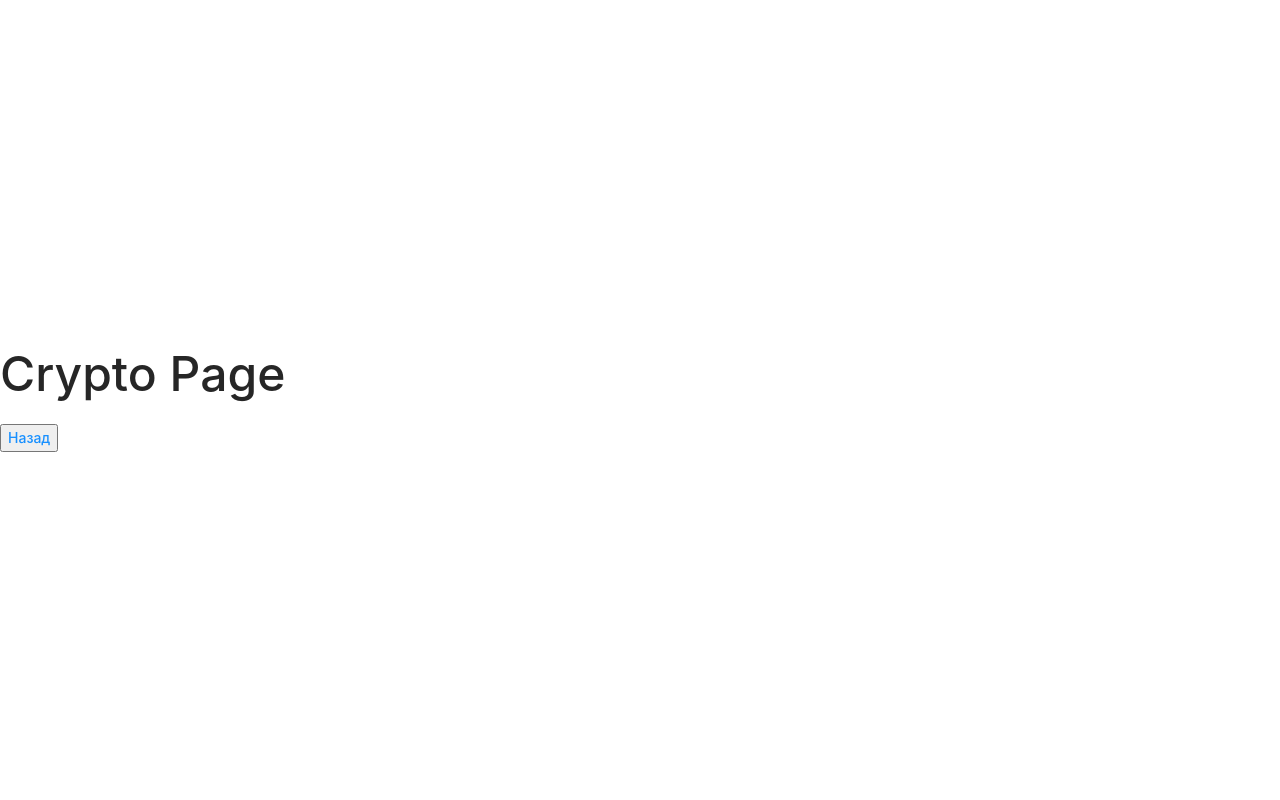
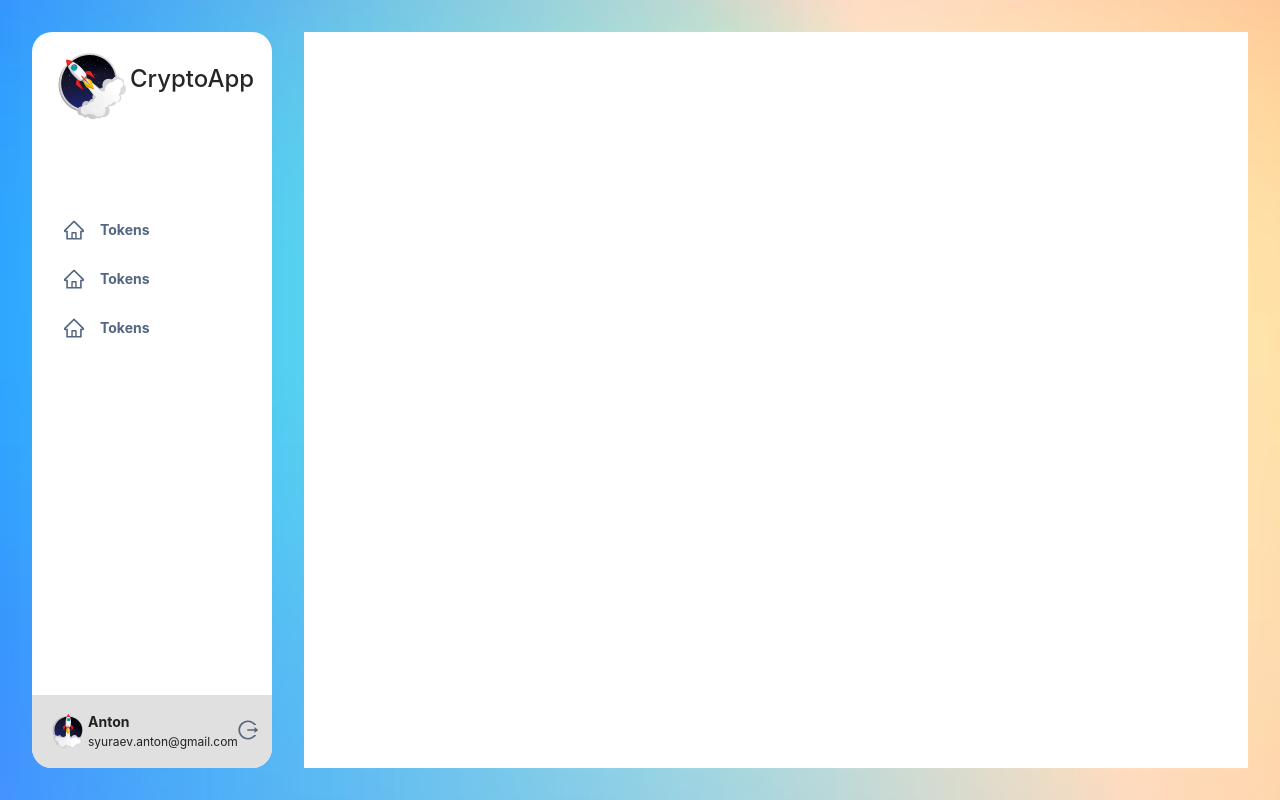
Before and after one commit to George70-svg/CryptoApp, a Vue app: page /crypto in a window 1280 px wide. Built offline with nearby package versions, Linux system fonts and the light colour scheme.

Commit message:
Add navbar to crypto page.

```diff
--- a/package.json
+++ b/package.json
@@ -11,6 +11,7 @@
     "lint:script": "eslint --ext .ts,vue --ignore-path .gitignore ."
   },
   "dependencies": {
+    "@ant-design/icons-vue": "^6.1.0",
     "@vitejs/plugin-vue": "^3.1.0",
     "ant-design-vue": "^3.2.12",
     "eslint-import-resolver-alias": "^1.1.2",
--- a/src/router/router.js
+++ b/src/router/router.js
@@ -1,5 +1,5 @@
 import { createWebHistory, createRouter } from 'vue-router'
-import LoginPage from '@/views/login/loginPage.vue'
+import LoginPage from '@/views/login/LoginPage.vue'
 import CryptoPage from '@/views/crypto/CryptoPage.vue'
 
 const history = createWebHistory()
--- a/src/style.css
+++ b/src/style.css
@@ -56,7 +56,8 @@ h1 {
 
 :root {
   --white: rgb(255, 255, 255);
-  --blue: #007AFF;
+  --blue: #1890FF;
+  --light-blue: #40A9FF;
   --yellow: #F8D96D;
   --red: #ED3D3D;
   --green: #7DD76F;
--- a/src/views/crypto/CryptoPage.vue
+++ b/src/views/crypto/CryptoPage.vue
@@ -1,16 +1,31 @@
 <template>
-  <h1>Crypto Page</h1>
-  <button>
-    <router-link to="/">Назад</router-link>
-  </button>
+  <div class="main-container">
+
+    <nav-bar />
+    <content-bar />
+
+  </div>
 </template>
 
 <script>
+import ContentBar from './content/ContentBar.vue'
+import NavBar from './navbar/NavBar.vue'
+
 export default {
   name: 'CryptoPage',
+  components: { ContentBar, NavBar },
 }
 </script>
 
-<style scoped>
+<style lang="scss" scoped>
+
+  .main-container {
+    width: 100vw;
+    height: 100vh;
+    background-image: url('src/assets/background/bg_2.png');
+    background-size: cover;
+
+    display: flex;
+  }
 
 </style>
--- /dev/null
+++ b/src/views/crypto/content/ContentBar.vue
@@ -0,0 +1,30 @@
+<template>
+  <div class="contentBar-container">
+
+    <div class="contentBar" />
+
+  </div>
+</template>
+
+<script>
+export default {
+  name: 'ContentBar',
+}
+</script>
+
+<style lang="scss" scoped>
+
+.contentBar-container {
+  flex-grow: 1;
+  display: flex;
+  flex-direction: column;
+  height: 100%;
+
+  .contentBar {
+    flex-grow: 1;
+    margin: 2rem 2rem 2rem 1rem;
+    background-color: var(--white);
+  }
+}
+
+</style>
--- /dev/null
+++ b/src/views/crypto/navbar/NavBar.vue
@@ -0,0 +1,46 @@
+<template>
+  <div class="navBar-container">
+
+    <div class="navBar">
+
+      <logo />
+      <list />
+      <user />
+
+    </div>
+
+  </div>
+</template>
+
+<script>
+import Logo from './components/Logo.vue'
+import List from './components/List.vue'
+import User from './components/User.vue'
+
+export default {
+  name: 'NavBar',
+  components: { User, List, Logo },
+}
+</script>
+
+<style lang="scss" scoped>
+
+.navBar-container {
+  height: 100%;
+  flex-grow: 0;
+  display: flex;
+  flex-direction: column;
+
+  .navBar {
+    width: 240px;
+    flex-basis: 100%;
+    display: flex;
+    flex-direction: column;
+    justify-content: space-between;
+    margin: 2rem 1rem 2rem 2rem;
+    background-color: var(--white);
+    border-radius: 20px;
+  }
+}
+
+</style>
--- /dev/null
+++ b/src/views/crypto/navbar/components/List.vue
@@ -0,0 +1,25 @@
+<template>
+  <div class="list-container">
+    <list-item />
+    <list-item />
+    <list-item />
+  </div>
+</template>
+
+<script>
+import ListItem from './ListItem.vue'
+
+export default {
+  name: 'List',
+  components: { ListItem },
+}
+</script>
+
+<style lang="scss" scoped>
+
+.list-container {
+  flex-grow: 1;
+  margin-top: 5rem;
+}
+
+</style>
--- /dev/null
+++ b/src/views/crypto/navbar/components/ListItem.vue
@@ -0,0 +1,72 @@
+<template>
+  <router-link active-class="active-item" to="/">
+    <div class="listItem-container">
+      <home-outlined class="icon" />
+      <p>Tokens</p>
+    </div>
+  </router-link>
+</template>
+
+<script>
+import { HomeOutlined } from '@ant-design/icons-vue'
+
+export default {
+  name: 'ListItem',
+  components: { HomeOutlined },
+}
+</script>
+
+<style lang="scss" scoped>
+
+.listItem-container {
+  display: flex;
+  align-items: center;
+  justify-content: start;
+  padding: 0.6rem 1rem;
+  margin: 0.5rem 1rem;
+  border-radius: 8px;
+  cursor: pointer;
+  transition: background-color .3s;
+
+  .icon {
+    font-size: 20px;
+    color: var(--primary-text-color);
+  }
+
+  p {
+    font-size: 14px;
+    font-weight: bold;
+    color: var(--primary-text-color);
+    margin: 0 0 0 1rem;
+  }
+
+  &:hover {
+    background-color: var(--light-blue);
+    transition: background-color .3s;
+
+    .icon {
+      color: var(--white);
+    }
+
+    p {
+      color: var(--white);
+    }
+  }
+}
+
+.active-item {
+
+  .listItem-container {
+    background-color: var(--blue);
+
+    .icon {
+      color: var(--white);
+    }
+
+    p {
+      color: var(--white);
+    }
+  }
+}
+
+</style>
--- /dev/null
+++ b/src/views/crypto/navbar/components/Logo.vue
@@ -0,0 +1,32 @@
+<template>
+  <div class="logo-container">
+    <img src="src/assets/icons/rocket.png" alt="rocket logo" draggable="false">
+    <h2>CryptoApp</h2>
+  </div>
+</template>
+
+<script>
+export default {
+  name: 'Logo',
+}
+</script>
+
+<style lang="scss" scoped>
+
+.logo-container {
+  display: flex;
+  align-items: center;
+  justify-content: center;
+  margin-top: 1rem;
+
+  img {
+    width: 80px;
+    transform: rotate(-45deg);
+  }
+
+  h2 {
+    font-size: 24px;
+  }
+}
+
+</style>
--- /dev/null
+++ b/src/views/crypto/navbar/components/User.vue
@@ -0,0 +1,66 @@
+<template>
+  <div class="user-container">
+    <div class="avatar">
+      <img src="src/assets/icons/rocket.png" alt="rocket logo" draggable="false">
+    </div>
+
+    <div class="name">
+      <div class="user-name">Anton</div>
+      <div class="email">syuraev.anton@gmail.com</div>
+    </div>
+
+    <router-link to="/">
+      <logout-outlined class="logout-icon" />
+    </router-link>
+
+  </div>
+</template>
+
+<script>
+import { LogoutOutlined } from '@ant-design/icons-vue'
+
+export default {
+  name: 'User',
+  components: { LogoutOutlined },
+}
+</script>
+
+<style lang="scss" scoped>
+
+.user-container {
+  display: flex;
+  align-items: center;
+  justify-content: space-between;
+  padding: 1rem;
+  background-color: var(--grey-300);
+  border-bottom-left-radius: 20px;
+  border-bottom-right-radius: 20px;
+
+  .avatar {
+
+    img {
+      width: 40px;
+    }
+  }
+
+  .name {
+    flex-grow: 1;
+    text-align: start;
+
+    .user-name {
+      font-size: 14px;
+      font-weight: bold;
+    }
+
+    .email {
+      font-size: 12px;
+    }
+  }
+
+  .logout-icon {
+    font-size: 20px;
+    color: var(--primary-text-color);
+  }
+}
+
+</style>
--- a/src/views/login/loginPage.vue
+++ b/src/views/login/LoginPage.vue
@@ -30,7 +30,7 @@
           class="login-button"
           :disabled="false"
         >
-          <router-link to="/crypto">Войти</router-link>
+          <router-link to="/crypto">Sign in</router-link>
         </a-button>
       </div>
     </div>
@@ -118,6 +118,7 @@ export default {
       .login-button {
         width: 200px;
         padding: 0;
+        box-shadow: var(--primary-shadow);
       }
     }
   }
```
